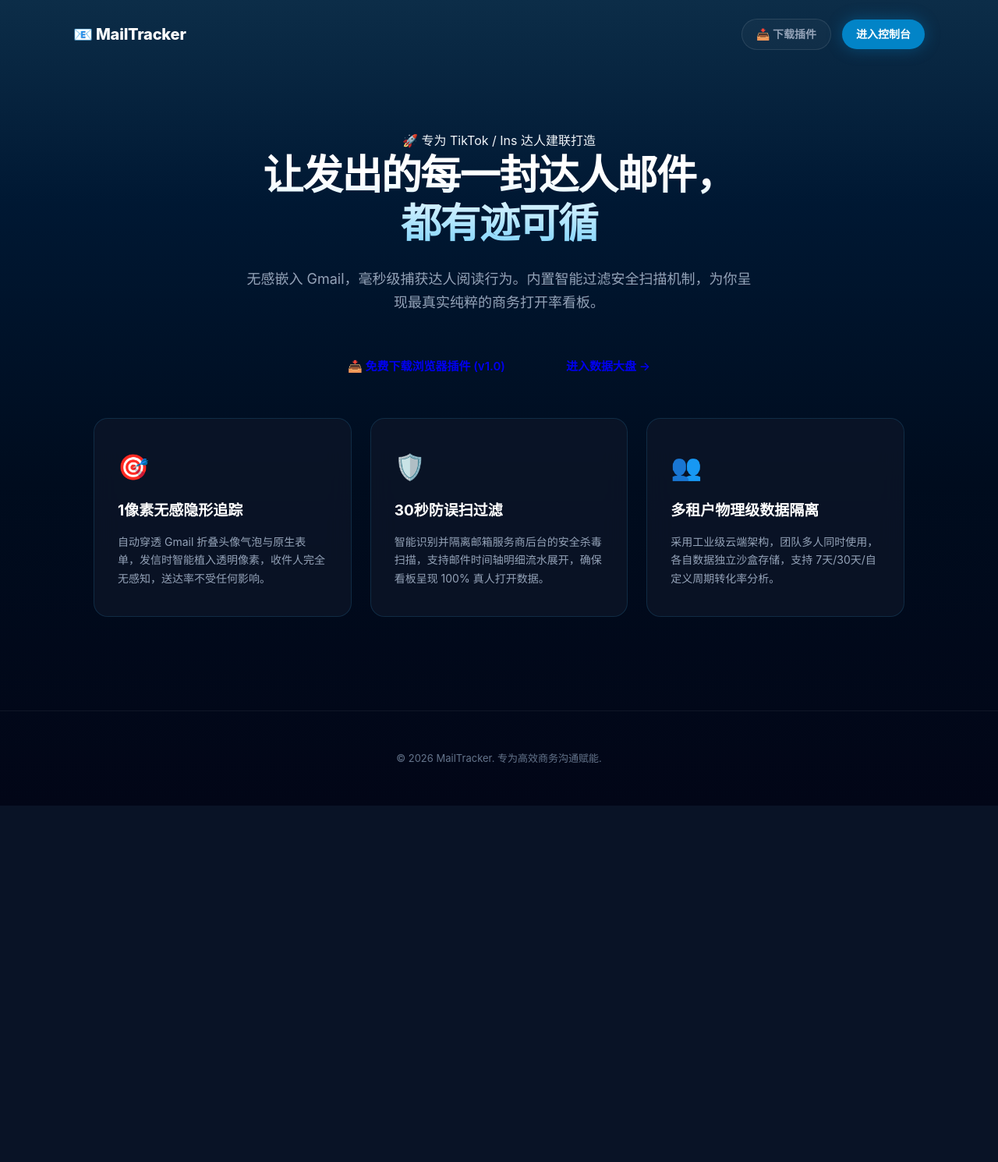
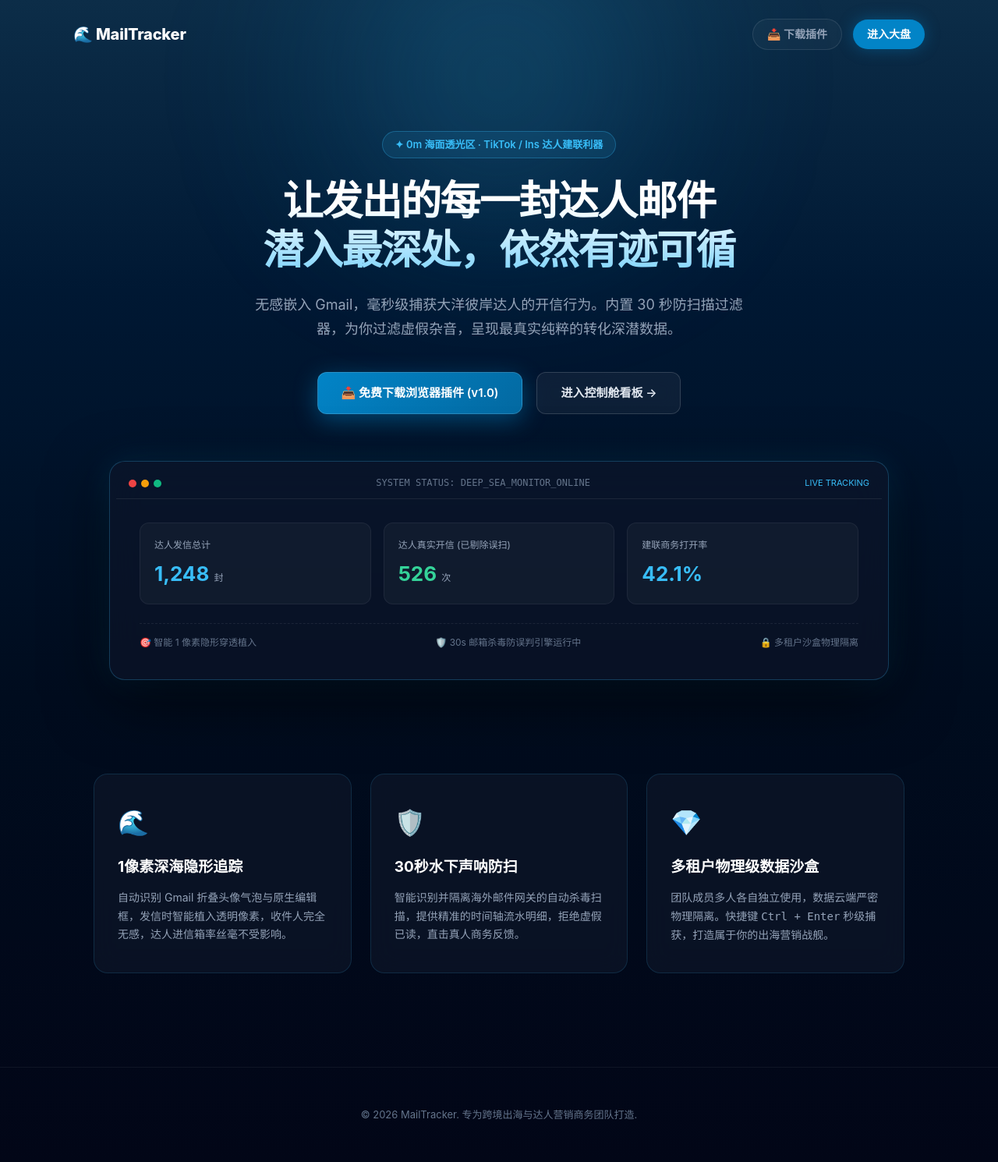
Before and after one commit to yanxinc07-lab/mail-tracker, a FastAPI app: page / in a window 1280 px wide. Shown: the whole page at 78% size. Before the commit the page ends 1033 px from the top, so only its background shows below. Run offline with FastAPI, Linux system fonts and the light colour scheme; some libraries are stand-ins or nearby versions.

Commit message:
Update index.html

```diff
--- a/templates/index.html
+++ b/templates/index.html
@@ -3,48 +3,90 @@
 <head>
   <meta charset="UTF-8">
   <meta name="viewport" content="width=device-width, initial-scale=1.0">
-  <title>MailTracker - 专为跨境与达人营销打造的 Gmail 追踪系统</title>
+  <title>MailTracker - 专为跨境与达人营销打造的深海 Gmail 追踪系统</title>
   <link rel="stylesheet" href="/static/style.css">
 </head>
 <body class="landing-body">
+  <!-- 顶部水面微光呼吸光晕 -->
+  <div class="ocean-light-beam"></div>
+
+  <!-- 极简毛玻璃顶栏 -->
   <div class="nav">
-    <a href="/" class="brand">📧 MailTracker</a>
+    <a href="/" class="brand">🌊 MailTracker</a>
     <div class="nav-links">
       <a href="/api/download_extension" class="nav-btn nav-btn-text">📥 下载插件</a>
-      <a href="/dashboard" class="nav-btn nav-btn-primary">进入控制台</a>
+      <a href="/dashboard" class="nav-btn nav-btn-primary">进入大盘</a>
     </div>
   </div>
 
+  <!-- 海面第一层：Hero 视觉 -->
   <div class="hero">
-    <div class="tag">🚀 专为 TikTok / Ins 达人建联打造</div>
-    <h1>让发出的每一封达人邮件，<br>都有迹可循</h1>
-    <p>无感嵌入 Gmail，毫秒级捕获达人阅读行为。内置智能过滤安全扫描机制，为你呈现最真实纯粹的商务打开率看板。</p>
+    <div class="depth-indicator">✦ 0m 海面透光区 · TikTok / Ins 达人建联利器</div>
+    <h1>让发出的每一封达人邮件<br>潜入最深处，依然有迹可循</h1>
+    <p>无感嵌入 Gmail，毫秒级捕获大洋彼岸达人的开信行为。内置 30 秒防扫描过滤器，为你过滤虚假杂音，呈现最真实纯粹的转化深潜数据。</p>
     <div class="hero-actions">
-      <a href="/api/download_extension" class="btn-main btn-download">📥 免费下载浏览器插件 (v1.0)</a>
-      <a href="/dashboard" class="btn-main btn-dash">进入数据大盘 →</a>
+      <a href="/api/download_extension" class="btn-main btn-glow-blue">📥 免费下载浏览器插件 (v1.0)</a>
+      <a href="/dashboard" class="btn-main btn-glass">进入控制舱看板 →</a>
     </div>
   </div>
 
+  <!-- 随滚动逐渐下潜：HUD 毛玻璃深海控制舱看板 -->
+  <div class="deep-cockpit">
+    <div class="cockpit-frame">
+      <div class="cockpit-header">
+        <div class="cockpit-dots">
+          <div class="dot dot-red"></div>
+          <div class="dot dot-yellow"></div>
+          <div class="dot dot-green"></div>
+        </div>
+        <div class="cockpit-title">SYSTEM STATUS: DEEP_SEA_MONITOR_ONLINE</div>
+        <div style="font-size: 11px; color: #38bdf8;">LIVE TRACKING</div>
+      </div>
+      <div class="cockpit-body">
+        <div class="cockpit-stats">
+          <div class="cockpit-stat-box">
+            <div class="label">达人发信总计</div>
+            <div class="val">1,248 <span style="font-size:12px; color:#94a3b8; font-weight:normal;">封</span></div>
+          </div>
+          <div class="cockpit-stat-box">
+            <div class="label">达人真实开信 (已剔除误扫)</div>
+            <div class="val" style="color: #34d399;">526 <span style="font-size:12px; color:#94a3b8; font-weight:normal;">次</span></div>
+          </div>
+          <div class="cockpit-stat-box">
+            <div class="label">建联商务打开率</div>
+            <div class="val" style="color: #38bdf8;">42.1%</div>
+          </div>
+        </div>
+        <div style="font-size: 12px; color: #64748b; display:flex; justify-content:space-between; border-top: 1px dashed rgba(255,255,255,0.08); padding-top: 14px;">
+          <span>🎯 智能 1 像素隐形穿透植入</span>
+          <span>🛡️ 30s 邮箱杀毒防误判引擎运行中</span>
+          <span>🔒 多租户沙盒物理隔离</span>
+        </div>
+      </div>
+    </div>
+  </div>
+
+  <!-- 万米深海层：特性卡片（带有流光边框特效） -->
   <div class="features">
     <div class="f-card">
-      <div class="f-icon">🎯</div>
-      <h3>1像素无感隐形追踪</h3>
-      <p>自动穿透 Gmail 折叠头像气泡与原生表单，发信时智能植入透明像素，收件人完全无感知，送达率不受任何影响。</p>
+      <div class="f-icon">🌊</div>
+      <h3>1像素深海隐形追踪</h3>
+      <p>自动识别 Gmail 折叠头像气泡与原生编辑框，发信时智能植入透明像素，收件人完全无感，达人进信箱率丝毫不受影响。</p>
     </div>
     <div class="f-card">
       <div class="f-icon">🛡️</div>
-      <h3>30秒防误扫过滤</h3>
-      <p>智能识别并隔离邮箱服务商后台的安全杀毒扫描，支持邮件时间轴明细流水展开，确保看板呈现 100% 真人打开数据。</p>
+      <h3>30秒水下声呐防扫</h3>
+      <p>智能识别并隔离海外邮件网关的自动杀毒扫描，提供精准的时间轴流水明细，拒绝虚假已读，直击真人商务反馈。</p>
     </div>
     <div class="f-card">
-      <div class="f-icon">👥</div>
-      <h3>多租户物理级数据隔离</h3>
-      <p>采用工业级云端架构，团队多人同时使用，各自数据独立沙盒存储，支持 7天/30天/自定义周期转化率分析。</p>
+      <div class="f-icon">💎</div>
+      <h3>多租户物理级数据沙盒</h3>
+      <p>团队成员多人各自独立使用，数据云端严密物理隔离。快捷键 <code>Ctrl + Enter</code> 秒级捕获，打造属于你的出海营销战舰。</p>
     </div>
   </div>
 
   <div class="footer">
-    © 2026 MailTracker. 专为高效商务沟通赋能.
+    © 2026 MailTracker. 专为跨境出海与达人营销商务团队打造.
   </div>
 </body>
 </html>
```
